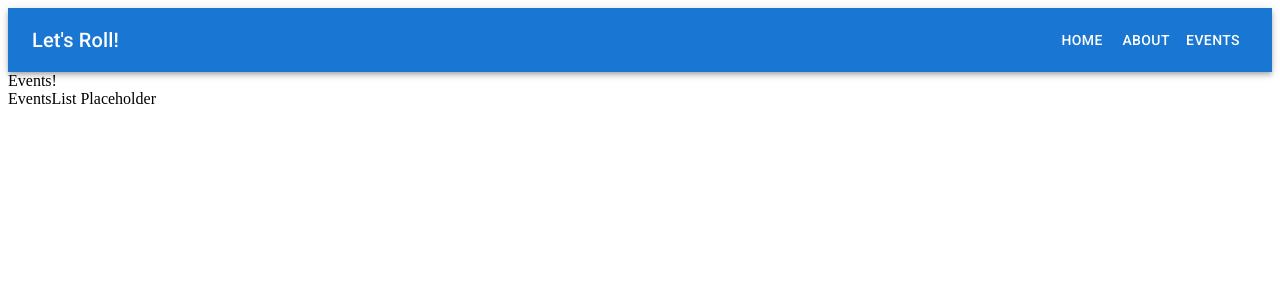
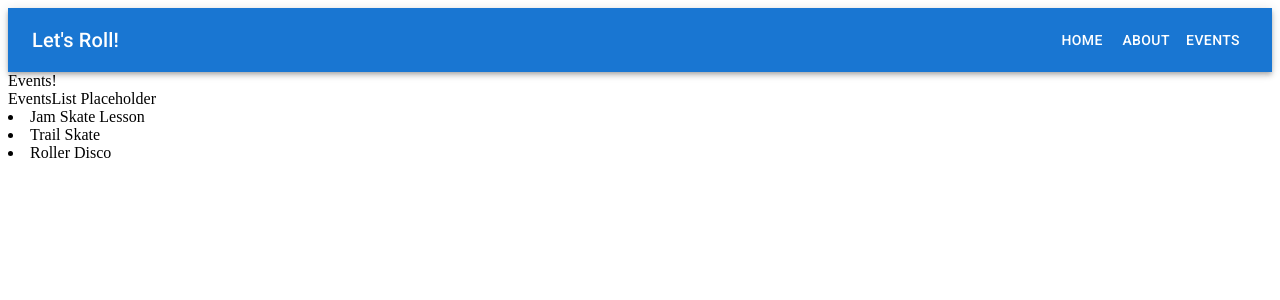
Before and after one commit to jgifford82/skate-events-app, a React (Create React App) app: page /events in a window 1280 px wide. Shown: the top 300 px of the page. Built offline with nearby package versions, Linux system fonts and the light colour scheme; data requests are answered from the project's data file.

Commit message:
set up basic mapping to display events

```diff
--- a/src/components/EventsContainer.js
+++ b/src/components/EventsContainer.js
@@ -2,7 +2,7 @@ import React, { useState, useEffect } from "react";
 import EventsList from "./EventsList";
 
 const EventsContainer = () => {
-  const [meets, setMeets] = useState("");
+  const [meets, setMeets] = useState([]);
 
   useEffect(() => {
     fetch("http://localhost:3004/skate_events")
@@ -11,7 +11,7 @@ const EventsContainer = () => {
       .then((data) => setMeets(data));
   }, []);
 
-  console.log(meets);
+  //   console.log(meets);
 
   return (
     <div>
--- a/src/components/EventsList.js
+++ b/src/components/EventsList.js
@@ -1,8 +1,11 @@
+import { render } from "@testing-library/react";
 import React from "react";
 
 const EventsList = ({ meets }) => {
-  console.log(meets);
-  return <div>EventsList Placeholder</div>;
+  //   console.log(meets);
+  const renderEvents = meets.map((meet) => <li>{meet.title}</li>);
+
+  return <div>EventsList Placeholder {renderEvents}</div>;
 };
 
 export default EventsList;
```
